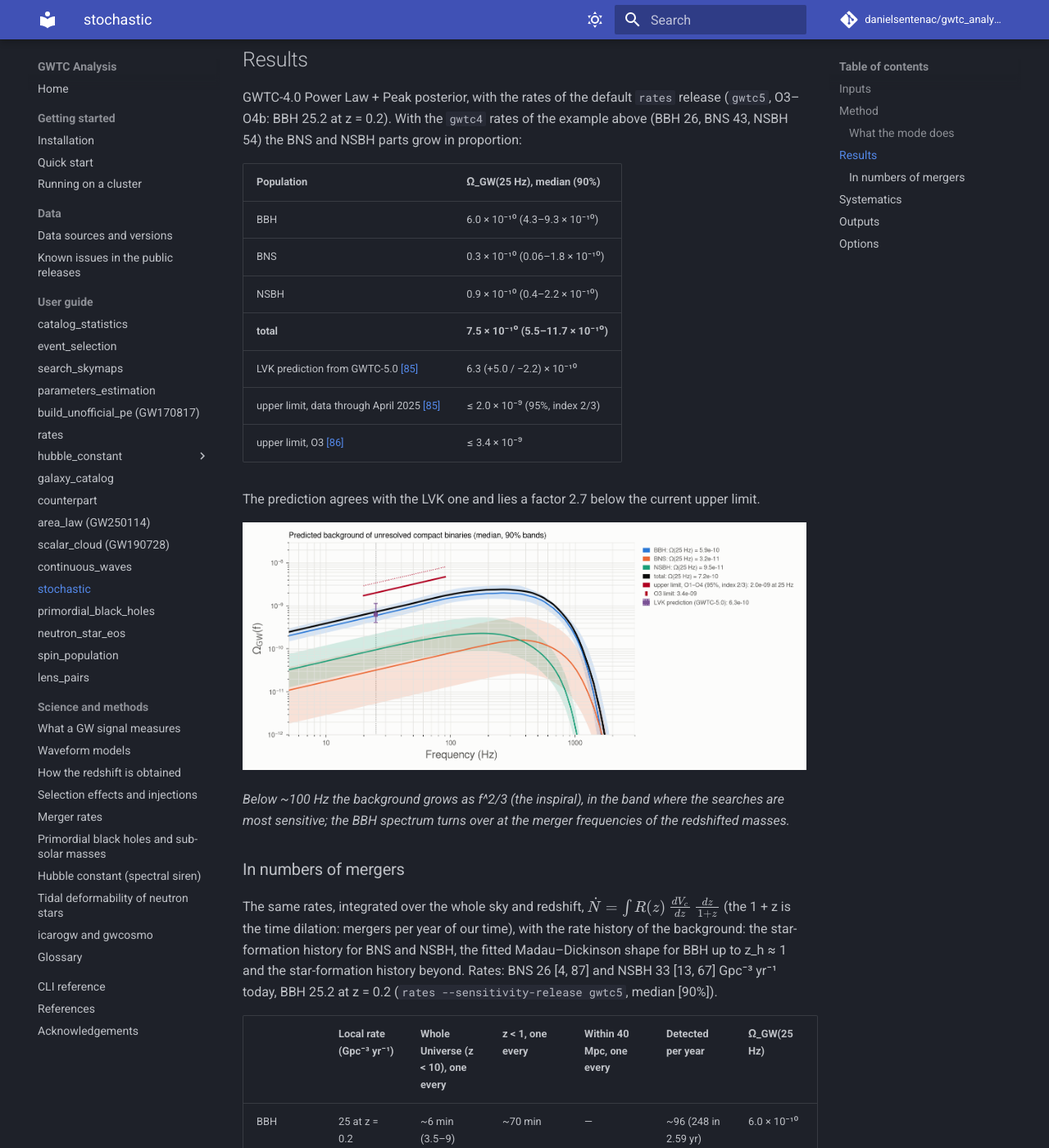
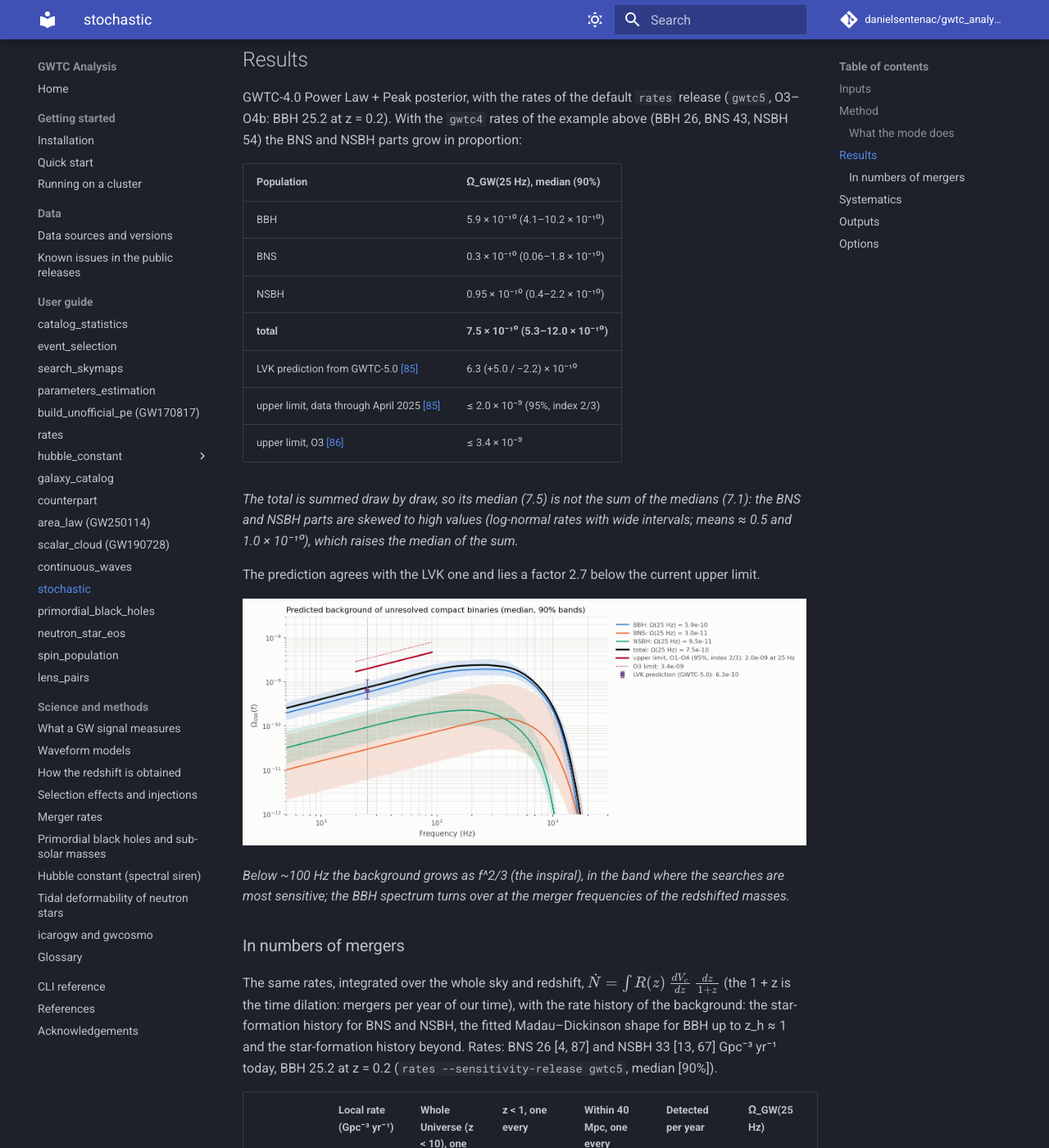
Before and after one commit to danielsentenac/gwtc_analysis, an MkDocs documentation site: the page built from docs/modes/stochastic.md, in a window 1280 px wide and 1400 px high, scrolled down 2324 px. Shown: the whole window at 82% size. Built offline with MkDocs 1.6.1 and Material for MkDocs 9.7.7, drawn with Linux system fonts in a browser that asks for light colours; comment, search, counter and statistics services are not loaded; some of the changed text lies outside the part shown.

Commit message:
docs stochastic: table and figure from one run (PLP spectral-siren posterior of GWTC-4.0, gwtc5 rates, 200 draws, high-z sfr): BBH 5.9, BNS 0.30, NSBH 0.95, total 7.5 (5.3-12.0) x 1e-10 at 25 Hz; the earlier figure (total 7.2) came from a different run than the table; note under the table: the total is summed draw by draw, so its median (7.5) is not the sum of the medians (7.1), the BNS and NSBH parts being skewed to high values; --high-z posterior BBH value 9.5 x 1e-10; README result line updated
Co-Authored-By: Claude Opus 5.5 <noreply@anthropic.com>

```diff
--- a/docs/modes/stochastic.md
+++ b/docs/modes/stochastic.md
@@ -87,13 +87,17 @@ proportion:
 
 | Population | Ω_GW(25 Hz), median (90%) |
 |---|---|
-| BBH | 6.0 × 10⁻¹⁰ (4.3–9.3 × 10⁻¹⁰) |
+| BBH | 5.9 × 10⁻¹⁰ (4.1–10.2 × 10⁻¹⁰) |
 | BNS | 0.3 × 10⁻¹⁰ (0.06–1.8 × 10⁻¹⁰) |
-| NSBH | 0.9 × 10⁻¹⁰ (0.4–2.2 × 10⁻¹⁰) |
-| **total** | **7.5 × 10⁻¹⁰ (5.5–11.7 × 10⁻¹⁰)** |
+| NSBH | 0.95 × 10⁻¹⁰ (0.4–2.2 × 10⁻¹⁰) |
+| **total** | **7.5 × 10⁻¹⁰ (5.3–12.0 × 10⁻¹⁰)** |
 | LVK prediction from GWTC-5.0 [\[85\]](../references.md#ref-85) | 6.3 (+5.0 / −2.2) × 10⁻¹⁰ |
 | upper limit, data through April 2025 [\[85\]](../references.md#ref-85) | ≤ 2.0 × 10⁻⁹ (95%, index 2/3) |
 | upper limit, O3 [\[86\]](../references.md#ref-86) | ≤ 3.4 × 10⁻⁹ |
+
+*The total is summed draw by draw, so its median (7.5) is not the sum of the medians (7.1): the BNS and NSBH
+parts are skewed to high values (log-normal rates with wide intervals; means ≈ 0.5 and 1.0 × 10⁻¹⁰), which raises
+the median of the sum.*
 
 The prediction agrees with the LVK one and lies a factor 2.7 below the current upper limit.
 
@@ -112,8 +116,8 @@ at z = 0.2 (`rates --sensitivity-release gwtc5`, median [90%]).
 
 | | Local rate (Gpc⁻³ yr⁻¹) | Whole Universe (z < 10), one every | z < 1, one every | Within 40 Mpc, one every | Detected per year | Ω_GW(25 Hz) |
 |---|---|---|---|---|---|---|
-| BBH | 25 at z = 0.2 | ~6 min (3.5–9) | ~70 min | — | ~96 (248 in 2.59 yr) | 6.0 × 10⁻¹⁰ |
-| NSBH | 33 [13, 67] | ~4 min (2–10) | ~40 min | ~110 yr (56–290) | ~1.5 (4 in 2.59 yr) | 0.9 × 10⁻¹⁰ |
+| BBH | 25 at z = 0.2 | ~6 min (3.5–9) | ~70 min | — | ~96 (248 in 2.59 yr) | 5.9 × 10⁻¹⁰ |
+| NSBH | 33 [13, 67] | ~4 min (2–10) | ~40 min | ~110 yr (56–290) | ~1.5 (4 in 2.59 yr) | 0.95 × 10⁻¹⁰ |
 | BNS | 26 [4, 87] | ~5 min (1.5–33) | ~50 min | ~140 yr (43–930) | ~0.4 (1 in 2.59 yr) | 0.3 × 10⁻¹⁰ |
 
 *90% ranges from the rate intervals (BNS, NSBH) or from 300 draws of the Madau–Dickinson shape of a Power Law
@@ -134,7 +138,7 @@ O3, O4a and O4b used by `rates` (FAR < 1/yr).*
 
 ## Systematics
 
-- **The rate beyond the detected events dominates.** With `--high-z posterior`, Ω_BBH(25 Hz) = 9.8 × 10⁻¹⁰:
+- **The rate beyond the detected events dominates.** With `--high-z posterior`, Ω_BBH(25 Hz) = 9.5 × 10⁻¹⁰:
   77% of it then comes from z > 1, where the fitted shape is only the prior's. The default ties that region
   to the star-formation history; neither is a measurement.
 - **The energy spectrum.** The Ajith et al. 2008 merger and ringdown overestimate the radiated energy
```
Also changed, not shown: README.md (+1 -1 lines), docs/img/modes/stochastic_omega_gw.png.
